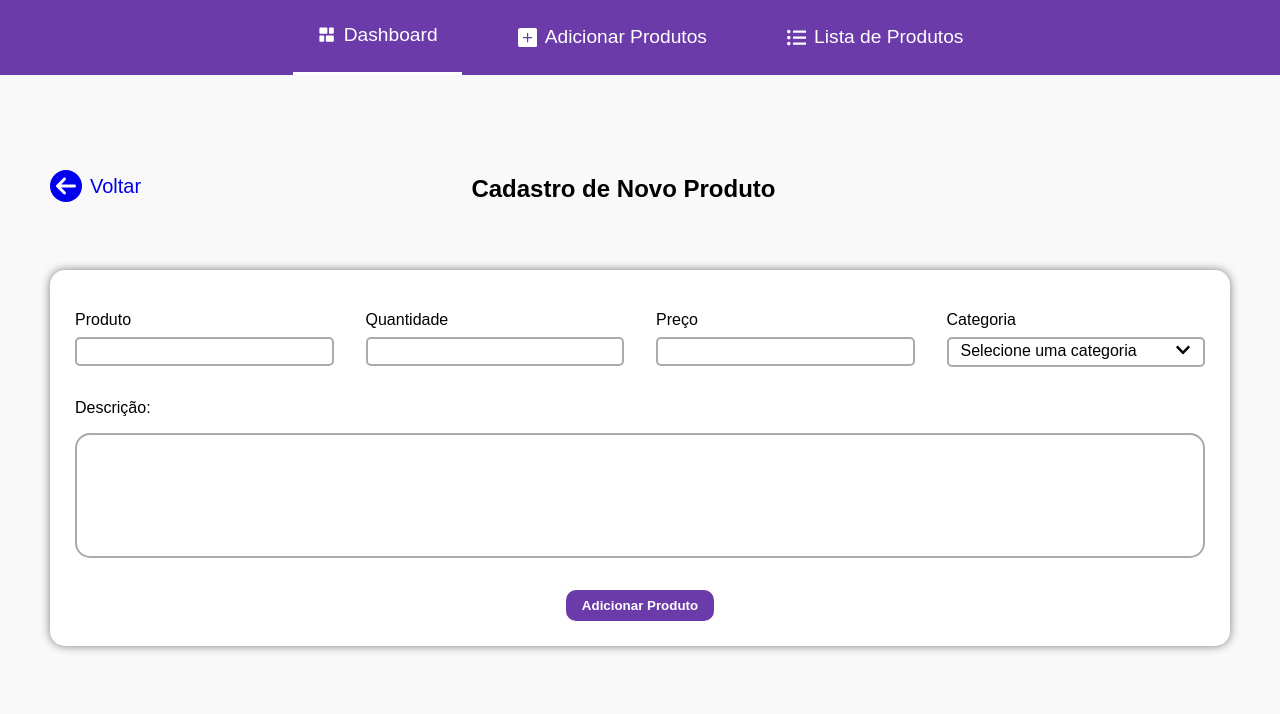
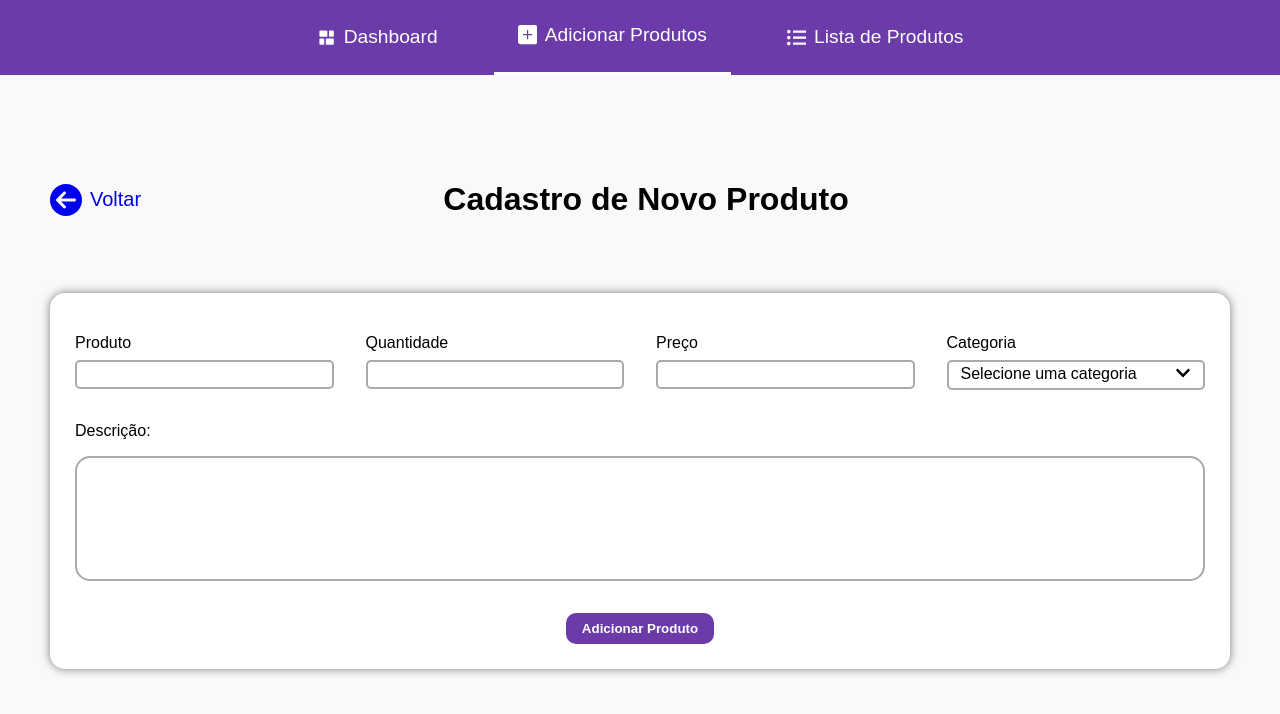
Before and after one commit to fabiomoretao/gestor-de-estoque, a React (Vite) app: page /new-product in a window 1280 px wide. Shown: the top 714 px of the page. Built offline with nearby package versions, Linux system fonts and the light colour scheme.

Commit message:
style(updateItem): adiciona estilo no formulario de atualizacao

```diff
--- a/src/Layout.tsx
+++ b/src/Layout.tsx
@@ -1,32 +1,28 @@
-import { Link, Outlet } from "react-router-dom";
+import { Link, Outlet, useLocation } from "react-router-dom";
 import styles from "./layout.module.css"
 import { RiDashboardHorizontalFill } from "react-icons/ri";
 import { BsPlusSquareFill } from "react-icons/bs";
 import { FaListUl } from "react-icons/fa";
-import { useState } from "react";
 
 export default function Layout() {
-    const [clicked, setClicked] = useState('/')
+    const path = useLocation().pathname
     return (
         <div>
             <header className={styles.header}>
                 <Link
                     to='/'
-                    className={`${styles.link}  ${clicked === '/' ? styles.linkClicked : ''}`}
-                    onClick={() => setClicked('/')}
+                    className={`${styles.link}  ${path === '/' ? styles.linkClicked : ''}`}
                 >
                     <RiDashboardHorizontalFill />Dashboard
                 </Link>
                 <Link
                     to='/new-product'
-                    className={`${styles.link}  ${clicked === '/new-product' ? styles.linkClicked : ''}`}
-                    onClick={() => setClicked('/new-product')}
+                    className={`${styles.link}  ${path === '/new-product' ? styles.linkClicked : ''}`}
                 ><BsPlusSquareFill />Adicionar Produtos
                 </Link>
                 <Link
                     to='/products-list'
-                    className={`${styles.link}  ${clicked === '/products-list' ? styles.linkClicked : ''}`}
-                    onClick={() => setClicked('/products-list')}
+                    className={`${styles.link}  ${path === '/products-list' ? styles.linkClicked : ''}`}
                 ><FaListUl />Lista de Produtos
                 </Link>
             </header>
--- a/src/pages/NewItemForm/styles.module.css
+++ b/src/pages/NewItemForm/styles.module.css
@@ -1,12 +1,14 @@
 .header {
   display: grid;
-  grid-template-columns: 1fr 1.8fr;
+  grid-template-columns: 1fr 2fr;
   margin-bottom: 3rem;
+  align-items: center;
 }
 
 h2 {
   grid-column: 2;
   grid-row: 1;
+  font-size: 32px;
 }
 .return {
   display: flex;
--- a/src/pages/UpdateItem/index.tsx
+++ b/src/pages/UpdateItem/index.tsx
@@ -3,6 +3,8 @@
 import { Link, useNavigate, useParams } from "react-router-dom"
 import type { Product } from "../../types"
 import Form from "../../components/Form"
+import { FaCircleArrowLeft } from "react-icons/fa6"
+import styles from "./styles.module.css"
 
 type UpdateItemProps = {
     updateProduct: (id: string, changes: Partial<Omit<Product, "id">>) => void
@@ -23,9 +25,15 @@ export default function UpdateItem({ products, updateProduct }: UpdateItemProps)
 
     return (
         <div>
-            <Link to="/">Inicio</Link>
-            <br />
-            <hr />
+            <div className={styles.header}>
+                <h2>Editar Produto</h2>
+                <Link to='/products-list' style={{ textDecoration: 'none' }}>
+                    <div className={styles.return}>
+                        <FaCircleArrowLeft fontSize={"32px"} />
+                        <p>Voltar</p>
+                    </div>
+                </Link>
+            </div>
             <Form
                 initialValues={product}
                 onSubmit={(values) => {
--- a/src/pages/UpdateItem/styles.module.css
+++ b/src/pages/UpdateItem/styles.module.css
@@ -0,0 +1,20 @@
+.header {
+  display: grid;
+  grid-template-columns: 1fr 1.5fr;
+  margin-bottom: 3rem;
+  align-items: center;
+}
+
+h2 {
+  grid-column: 2;
+  grid-row: 1;
+  font-size: 32px;
+}
+.return {
+  display: flex;
+  align-items: center;
+  gap: 0.5rem;
+  grid-column: 1;
+  grid-row: 1;
+  font-size: 20px;
+}
```
